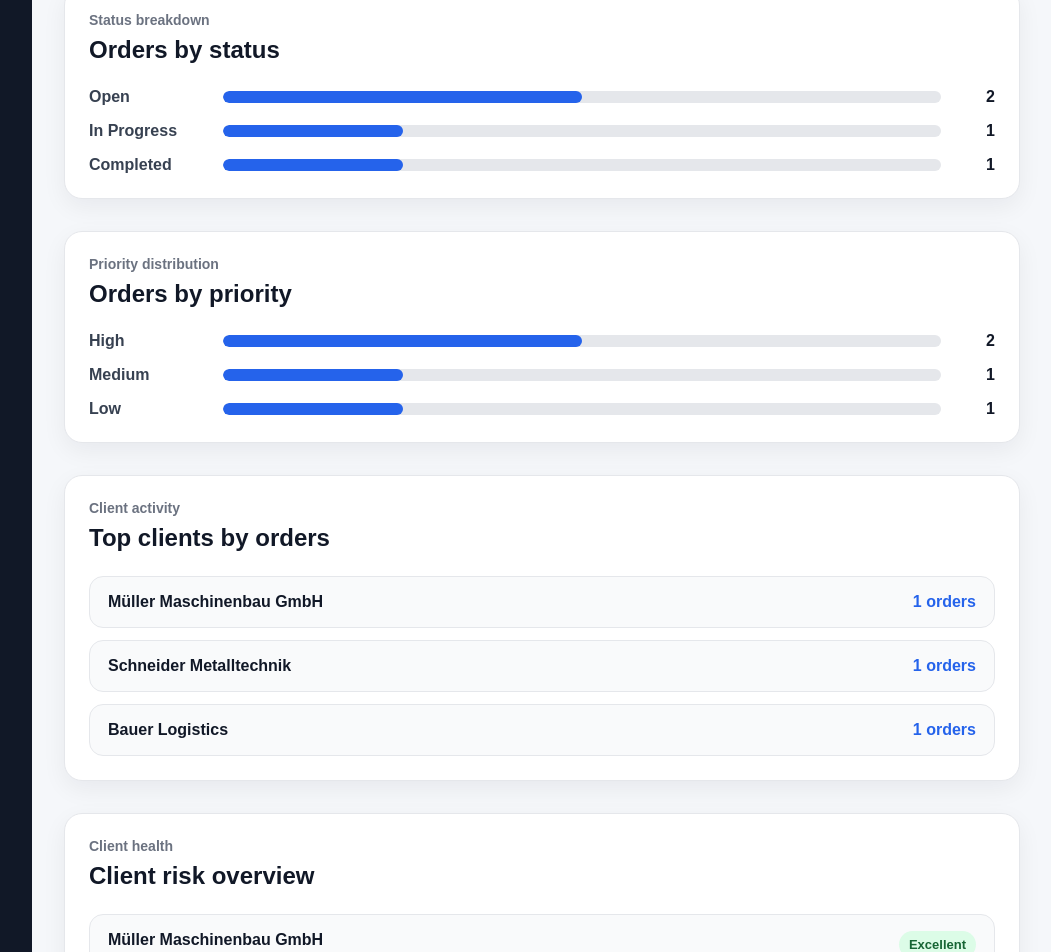
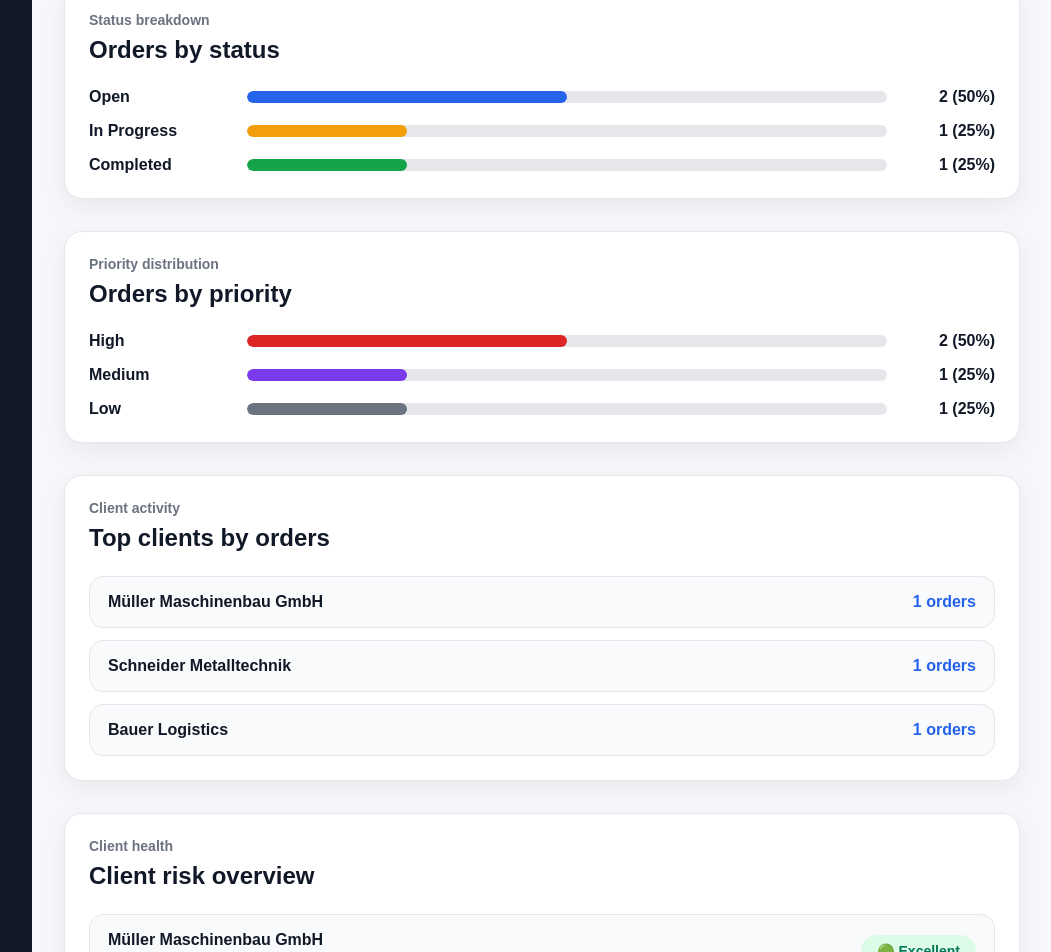
Before and after one commit to Nika226/frontend-portfolio, a React (Vite) app in the folder service-desk-dashboard/: page /analytics in a window 1280 px wide. Shown: the part 549-1501 px from the top of the page, without its empty margins (228-1279 px from the left). Built offline with nearby package versions, Linux system fonts and the light colour scheme.

Commit message:
Improve analytics charts and activity page UI

```diff
--- a/service-desk-dashboard/src/index.css
+++ b/service-desk-dashboard/src/index.css
@@ -1035,16 +1035,17 @@ button {
 .clientHealthBadge {
   display: inline-flex;
   align-items: center;
-  padding: 6px 10px;
+  gap: 8px;
+  padding: 8px 16px;
   border-radius: 999px;
-  font-size: 13px;
-  font-weight: 700;
+  font-size: 14px;
+  font-weight: 800;
   white-space: nowrap;
 }
 
 .clientHealthBadge.excellent {
   background: #dcfce7;
-  color: #166534;
+  color: #047857;
 }
 
 .clientHealthBadge.good {
@@ -1053,11 +1054,98 @@ button {
 }
 
 .clientHealthBadge.attentionneeded {
-  background: #fef3c7;
-  color: #92400e;
+  background: #ffedd5;
+  color: #c2410c;
 }
 
 .clientHealthBadge.critical {
   background: #fee2e2;
-  color: #991b1b;
+  color: #b91c1c;
 }
+.clientHealthItem {
+  align-items: center;
+}
+
+.clientHealthItem p {
+  color: #6b7280;
+  font-size: 14px;
+  margin-top: 6px;
+}
+.activityFilters {
+  display: flex;
+  flex-wrap: wrap;
+  gap: 10px;
+  margin-top: 18px;
+}
+
+.activityFilter {
+  border: 1px solid #d1d5db;
+  background: #f9fafb;
+  color: #374151;
+  border-radius: 999px;
+  padding: 8px 14px;
+  font-weight: 700;
+  cursor: pointer;
+}
+
+.activityFilter.active {
+  background: #2563eb;
+  color: #fff;
+  border-color: #2563eb;
+}
+.metricRow {
+  display: grid;
+  grid-template-columns: 140px minmax(180px, 1fr) 90px;
+  align-items: center;
+  gap: 18px;
+}
+
+.metricRow span {
+  font-weight: 700;
+  color: #111827;
+}
+
+.metricTrack {
+  width: 100%;
+}
+
+.metricRow strong {
+  min-width: 90px;
+  text-align: right;
+  color: #111827;
+  font-weight: 800;
+}
+.metricBars {
+  display: grid;
+  gap: 16px;
+  margin-top: 24px;
+}
+.metricFill {
+  height: 12px;
+  border-radius: 999px;
+  transition: width 0.3s ease;
+}
+
+.openFill {
+  background: #2563eb;
+}
+
+.progressFill {
+  background: #f59e0b;
+}
+
+.completedFill {
+  background: #16a34a;
+}
+
+.highFill {
+  background: #dc2626;
+}
+
+.mediumFill {
+  background: #7c3aed;
+}
+
+.lowFill {
+  background: #6b7280;
+}
--- a/service-desk-dashboard/src/pages/Activity/Activity.jsx
+++ b/service-desk-dashboard/src/pages/Activity/Activity.jsx
@@ -1,6 +1,31 @@
+import { useState } from "react";
 import { Link } from "react-router-dom";
 
 function Activity({ activityLog }) {
+  const [activityFilter, setActivityFilter] = useState("All");
+
+  const filteredActivityLog =
+    activityFilter === "All"
+      ? activityLog
+      : activityLog.filter((activity) => activity.type === activityFilter);
+
+  const activityTypes = [
+    "All",
+    ...new Set(activityLog.map((item) => item.type)),
+  ];
+  const activityLabels = {
+    "order-created": "Order Created",
+    "order-edited": "Order Edited",
+    "order-deleted": "Order Deleted",
+    "status-changed": "Status Changed",
+  };
+  const activityIcons = {
+    "order-created": "🟢",
+    "order-edited": "✏️",
+    "order-deleted": "🗑️",
+    "status-changed": "🔄",
+  };
+
   return (
     <main className="mainContent">
       <header className="header">
@@ -14,11 +39,26 @@ function Activity({ activityLog }) {
         <div>
           <p className="eyebrow">System log</p>
           <h2>All activity records</h2>
+          <div className="activityFilters">
+            {activityTypes.map((type) => (
+              <button
+                key={type}
+                className={
+                  activityFilter === type
+                    ? "activityFilter active"
+                    : "activityFilter"
+                }
+                onClick={() => setActivityFilter(type)}
+              >
+                {activityLabels[type] || type}
+              </button>
+            ))}
+          </div>
         </div>
 
         <div className="activityPageList">
-          {activityLog.length > 0 ? (
-            activityLog.map((activity) =>
+          {filteredActivityLog.length > 0 ? (
+            filteredActivityLog.map((activity) =>
               activity.link ? (
                 <Link
                   key={activity.id}
@@ -26,8 +66,12 @@ function Activity({ activityLog }) {
                   to={activity.link}
                 >
                   <div>
-                    <strong>{activity.message}</strong>
-                    <span>{activity.type}</span>
+                    <strong>
+                      {activityIcons[activity.type]} {activity.message}
+                    </strong>
+                    <span>
+                      {activityLabels[activity.type] || activity.type}
+                    </span>
                   </div>
 
                   <time>
@@ -37,8 +81,12 @@ function Activity({ activityLog }) {
               ) : (
                 <div key={activity.id} className="activityPageItem">
                   <div>
-                    <strong>{activity.message}</strong>
-                    <span>{activity.type}</span>
+                    <strong>
+                      {activityIcons[activity.type]} {activity.message}
+                    </strong>
+                    <span>
+                      {activityLabels[activity.type] || activity.type}
+                    </span>
                   </div>
 
                   <time>
--- a/service-desk-dashboard/src/pages/Analytics/Analytics.jsx
+++ b/service-desk-dashboard/src/pages/Analytics/Analytics.jsx
@@ -23,6 +23,8 @@ function Analytics({ orders, clients }) {
   const completionRate =
     orders.length > 0 ? Math.round((completedOrders / orders.length) * 100) : 0;
 
+  const getPercent = (value) =>
+    orders.length > 0 ? Math.round((value / orders.length) * 100) : 0;
   const getOrderHealth = (order) => {
     if (order.status === "Completed") {
       return "Completed";
@@ -158,39 +160,45 @@ function Analytics({ orders, clients }) {
             <span>Open</span>
             <div className="metricTrack">
               <div
-                className="metricFill"
+                className="metricFill openFill"
                 style={{
                   width: `${orders.length ? (openOrders / orders.length) * 100 : 0}%`,
                 }}
               />
             </div>
-            <strong>{openOrders}</strong>
+            <strong>
+              {openOrders} ({getPercent(openOrders)}%)
+            </strong>
           </div>
 
           <div className="metricRow">
             <span>In Progress</span>
             <div className="metricTrack">
               <div
-                className="metricFill"
+                className="metricFill progressFill"
                 style={{
                   width: `${orders.length ? (inProgressOrders / orders.length) * 100 : 0}%`,
                 }}
               />
             </div>
-            <strong>{inProgressOrders}</strong>
+            <strong>
+              {inProgressOrders} ({getPercent(inProgressOrders)}%)
+            </strong>
           </div>
 
           <div className="metricRow">
             <span>Completed</span>
             <div className="metricTrack">
               <div
-                className="metricFill"
+                className="metricFill completedFill"
                 style={{
                   width: `${orders.length ? (completedOrders / orders.length) * 100 : 0}%`,
                 }}
               />
             </div>
-            <strong>{completedOrders}</strong>
+            <strong>
+              {completedOrders} ({getPercent(completedOrders)}%)
+            </strong>
           </div>
         </div>
       </section>
@@ -206,39 +214,45 @@ function Analytics({ orders, clients }) {
             <span>High</span>
             <div className="metricTrack">
               <div
-                className="metricFill"
+                className="metricFill highFill"
                 style={{
                   width: `${orders.length ? (highPriorityOrders / orders.length) * 100 : 0}%`,
                 }}
               />
             </div>
-            <strong>{highPriorityOrders}</strong>
+            <strong>
+              {highPriorityOrders} ({getPercent(highPriorityOrders)}%)
+            </strong>
           </div>
 
           <div className="metricRow">
             <span>Medium</span>
             <div className="metricTrack">
               <div
-                className="metricFill"
+                className="metricFill mediumFill"
                 style={{
                   width: `${orders.length ? (mediumPriorityOrders / orders.length) * 100 : 0}%`,
                 }}
               />
             </div>
-            <strong>{mediumPriorityOrders}</strong>
+            <strong>
+              {mediumPriorityOrders} ({getPercent(mediumPriorityOrders)}%)
+            </strong>
           </div>
 
           <div className="metricRow">
             <span>Low</span>
             <div className="metricTrack">
               <div
-                className="metricFill"
+                className="metricFill lowFill"
                 style={{
                   width: `${orders.length ? (lowPriorityOrders / orders.length) * 100 : 0}%`,
                 }}
               />
             </div>
-            <strong>{lowPriorityOrders}</strong>
+            <strong>
+              {lowPriorityOrders} ({getPercent(lowPriorityOrders)}%)
+            </strong>
           </div>
         </div>
       </section>
@@ -284,16 +298,26 @@ function Analytics({ orders, clients }) {
           {clientHealth.map((client) => (
             <Link
               key={client.id}
-              className="topClientItem topClientLink"
+              className="topClientItem topClientLink clientHealthItem"
               to={`/clients/${client.id}`}
             >
-              <span>{client.company}</span>
+              <div>
+                <span>{client.company}</span>
+                <p>
+                  {client.activeOrders} active · {client.overdueOrders} overdue
+                  · {client.dueSoonOrders} due soon
+                </p>
+              </div>
 
               <strong
                 className={`clientHealthBadge ${client.healthStatus
                   .replace(/\s+/g, "")
                   .toLowerCase()}`}
               >
+                {client.healthStatus === "Excellent" && "🟢 "}
+                {client.healthStatus === "Good" && "🔵 "}
+                {client.healthStatus === "Attention Needed" && "🟠 "}
+                {client.healthStatus === "Critical" && "🔴 "}
                 {client.healthStatus}
               </strong>
             </Link>
```
